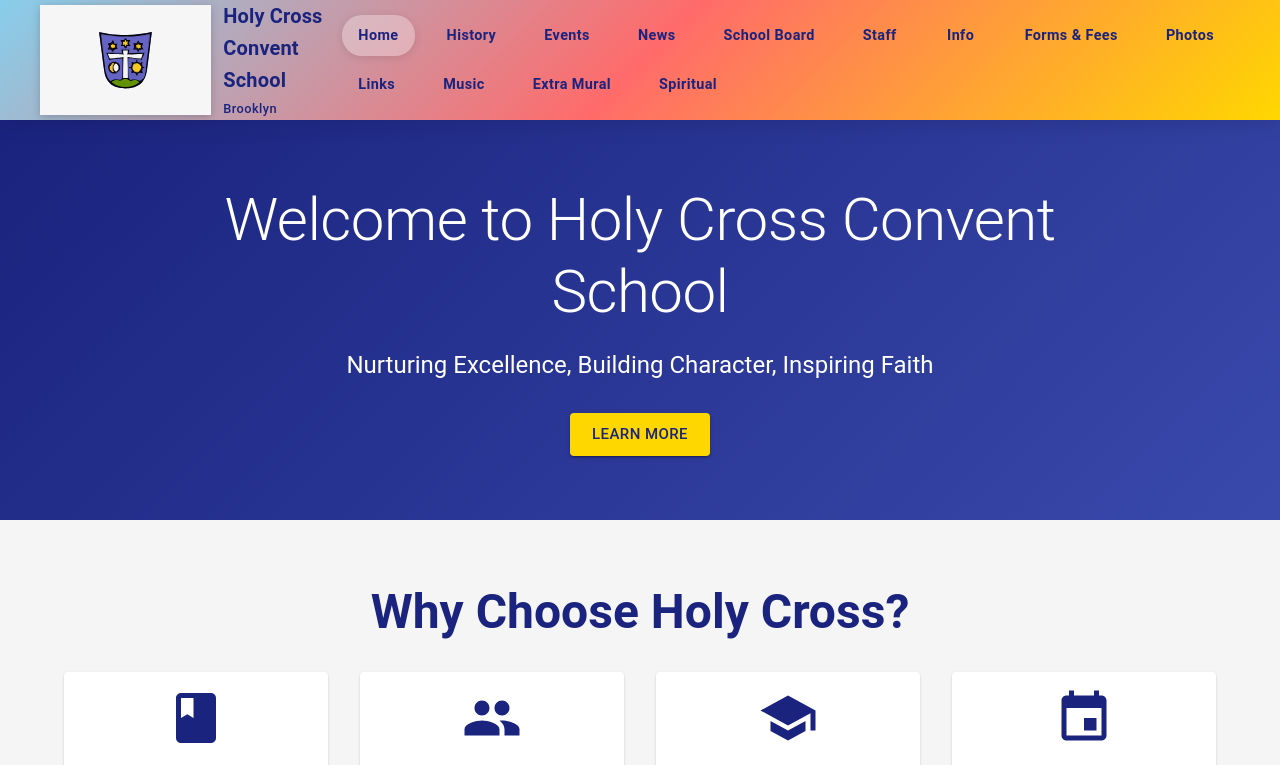
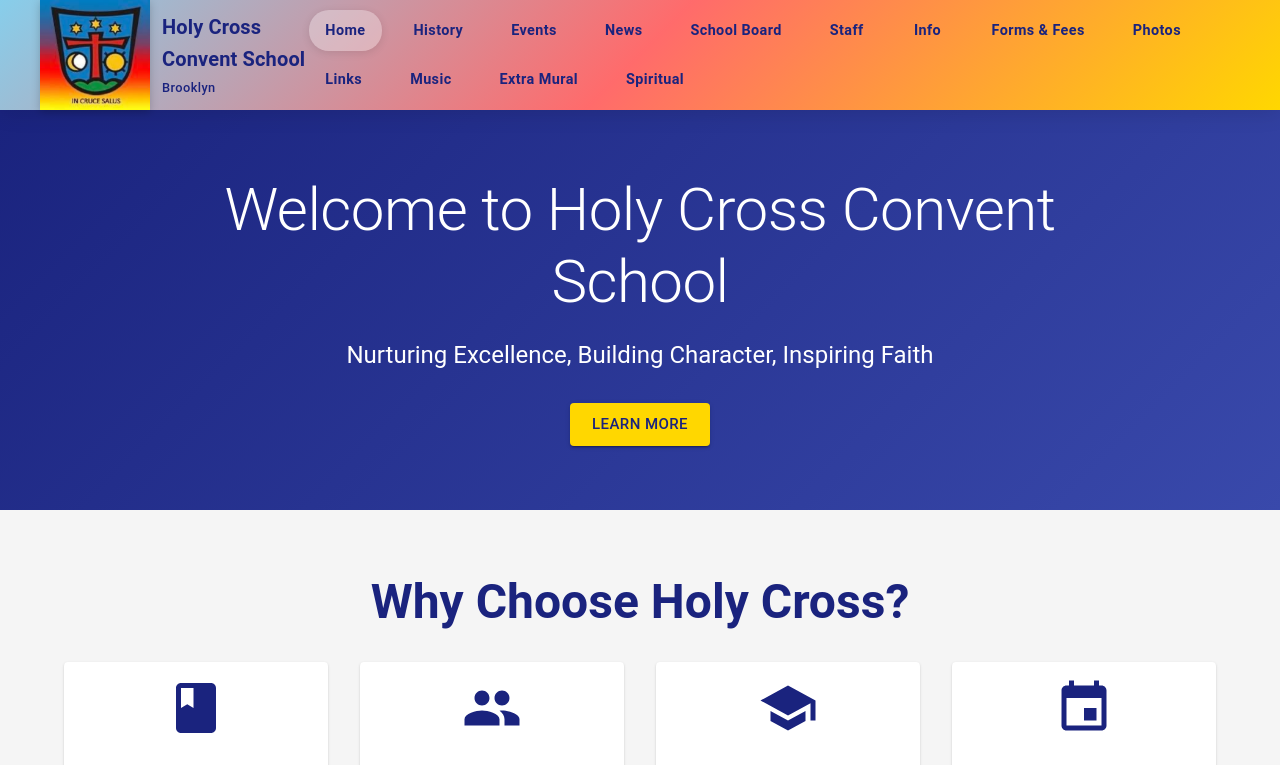
Before and after one commit to georgekasiyandima/holy-cross-convent-school-brooklyn, a React (Create React App) app in the folder frontend/: page / in a window 1280 px wide. Shown: the top 765 px of the page. Built offline with nearby package versions, Linux system fonts and the light colour scheme.

Commit message:
Fix logo import error and add new school logo assets - Updated Header component to use public URL for HCLOGO1.png - Added new logo assets to public folder - Fixed React build error with external imports

```diff
--- a/frontend/src/components/Header.tsx
+++ b/frontend/src/components/Header.tsx
@@ -16,7 +16,9 @@
   styled
 } from '@mui/material';
 import { Menu as MenuIcon } from '@mui/icons-material';
-import schoolLogo from '../assets/Holy-Cross-500x321 logo.svg';
+
+// Logo path constant
+const schoolLogo = '/HCLOGO1.png';
 
 // Styled components for custom styling
 const StyledAppBar = styled(AppBar)(({ theme }) => ({
```
Also changed, not shown: frontend/public/HCLOGO1.png (added), frontend/public/jubilee logo.jpg (added).
